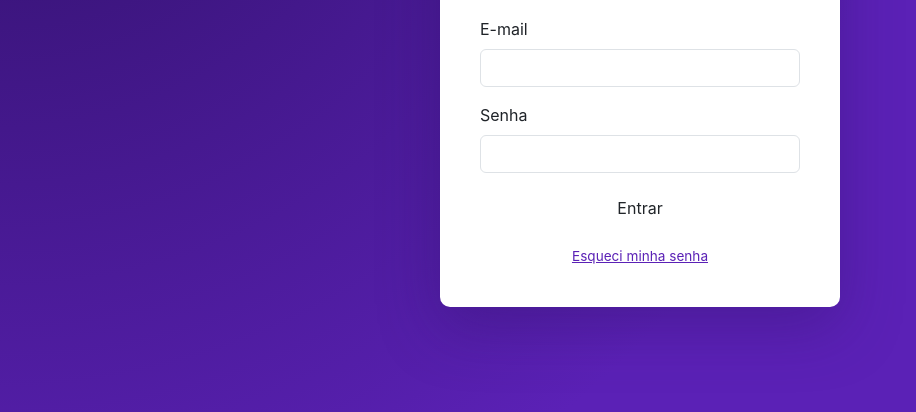
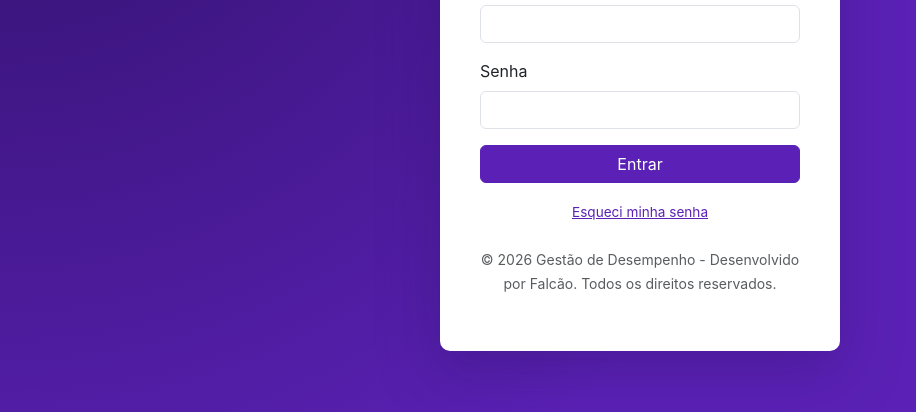
Before and after one commit to devfalcaoo/dashboard-rh, a website: page frontend/pages/login.html in a window 1280 px wide. Shown: the part 296-708 px from the top of the page, without its empty margins (0-916 px from the left). Drawn offline with nearby package versions, Linux system fonts and the light colour scheme.

Commit message:
feat:conexão do componentes.css

```diff
--- a/frontend/pages/login.html
+++ b/frontend/pages/login.html
@@ -8,6 +8,7 @@
   <link rel="stylesheet" href="https://cdn.jsdelivr.net/npm/bootstrap-icons@1.11.3/font/bootstrap-icons.css">
   <link rel="stylesheet" href="../css/variaveis.css">
   <link rel="stylesheet" href="../css/base.css">
+  <link rel="stylesheet" href="../css/componentes.css">
 </head>
 <body>
   <div class="tela-login">
@@ -34,6 +35,9 @@
           <a href="recuperar-senha.html" style="font-size:0.85rem;">Esqueci minha senha</a>
         </div>
       </form>
+      <p class="text-center mt-4" style="font-size:1rem;">
+      <small class="text-muted">© 2026 Gestão de Desempenho - Desenvolvido por Falcão. Todos os direitos reservados.</small>
+      </p>
     </div>
   </div>
 
```
Also changed, not shown: frontend/pages/recuperar-senha.html (+1 -0 lines).
